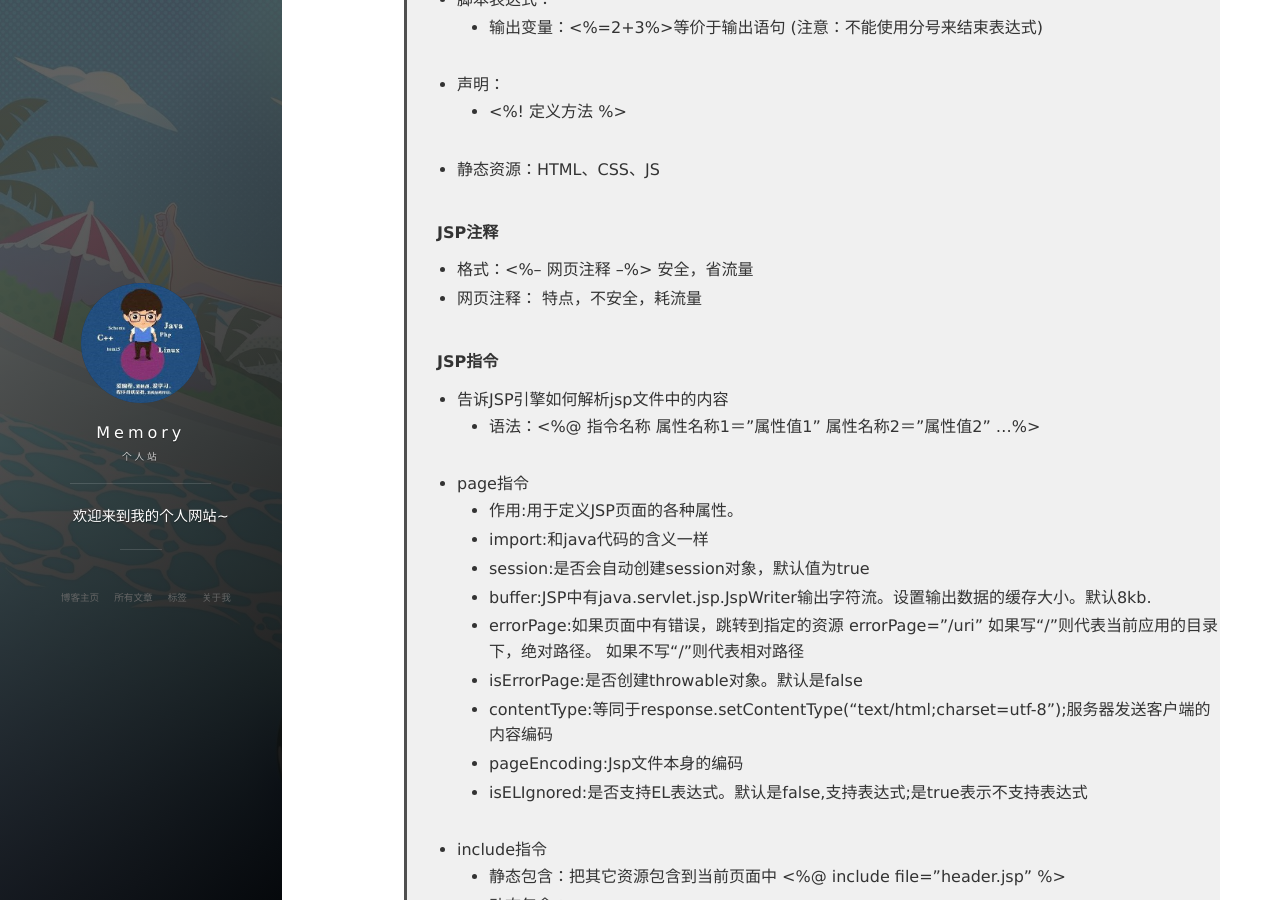
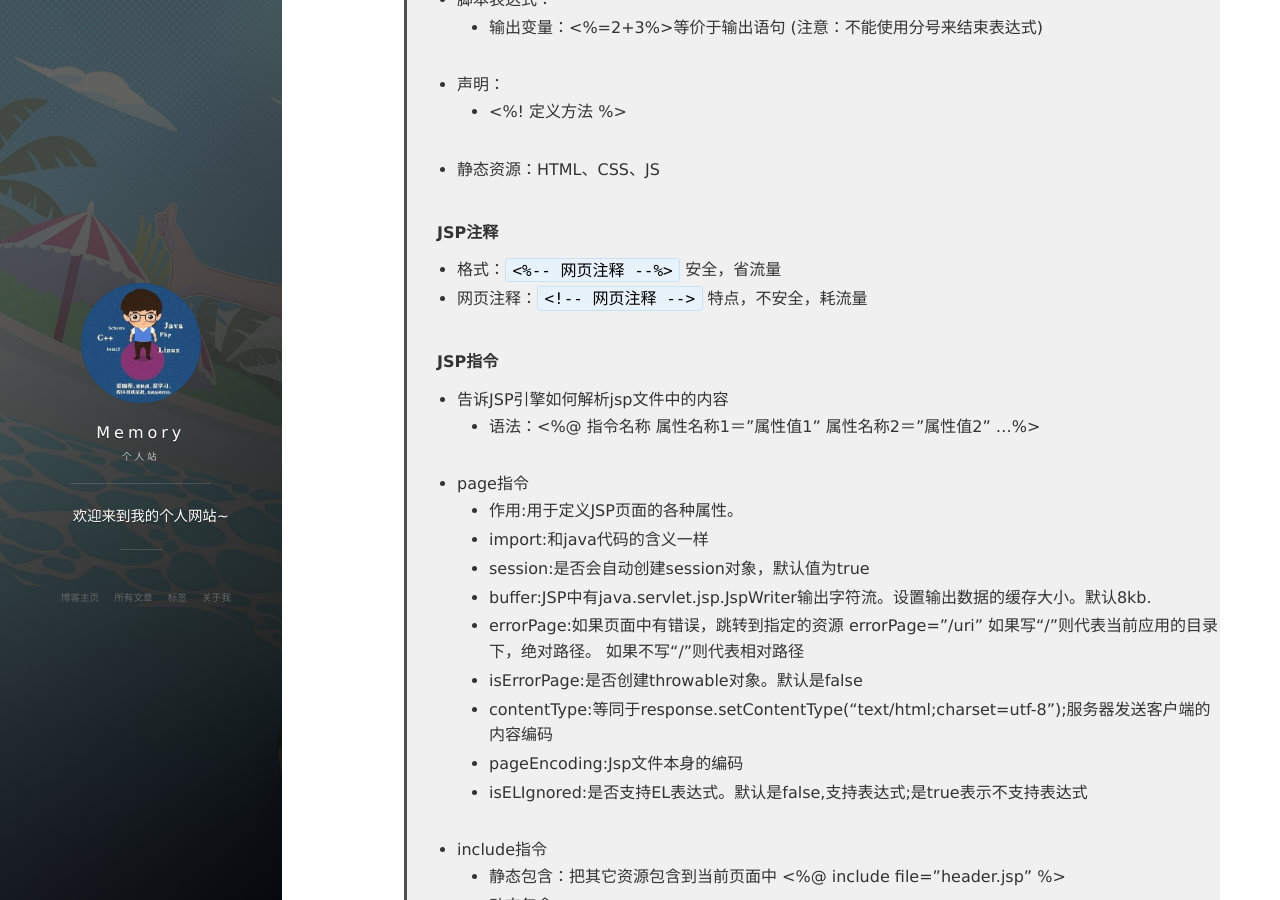
Before and after one commit to dhshenc/dhshenc.github.io, a Jekyll site: the page built from _posts/2019-09-02-JSP基本使用.md, in a window 1280 px wide and 900 px high, scrolled down 1551 px. Built offline with Jekyll 4.4.1, drawn with Linux system fonts in a browser that asks for light colours; nearby versions of some CDN libraries; comment, search, counter and statistics services are not loaded.

Commit message:
修改JSP

```diff
--- a/_posts/2019-09-02-JSP基本使用.md
+++ b/_posts/2019-09-02-JSP基本使用.md
@@ -62,8 +62,8 @@ tag: JSP
 
 > **JSP注释**
 
-> * 格式：<%-- 网页注释 --%> 安全，省流量
-> - 网页注释：<!-- 网页注释 --> 特点，不安全，耗流量
+> * 格式：`<%-- 网页注释 --%>` 安全，省流量
+> - 网页注释：`<!-- 网页注释 -->` 特点，不安全，耗流量
 
 > **JSP指令**
 
```
Also changed, not shown: other parts of _posts/2019-09-02-JSP基本使用.md (+4 -0 lines).
